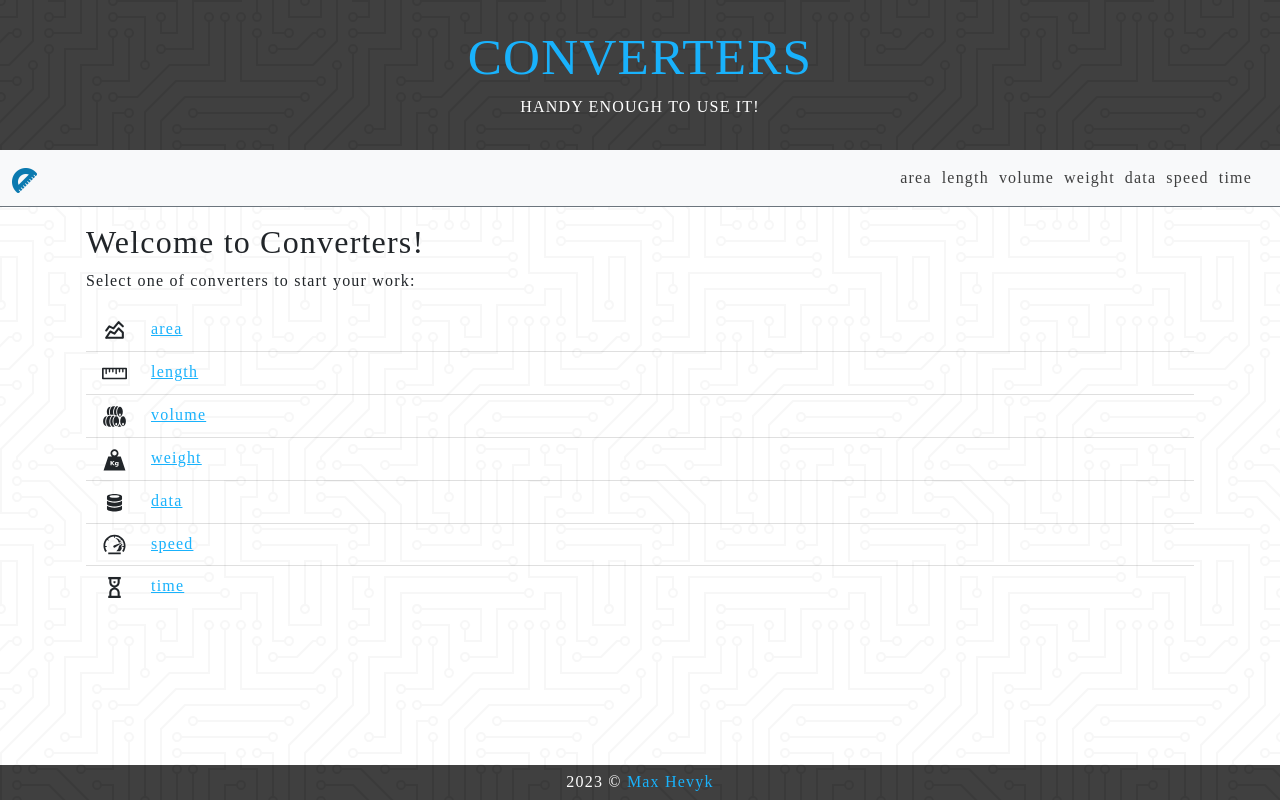
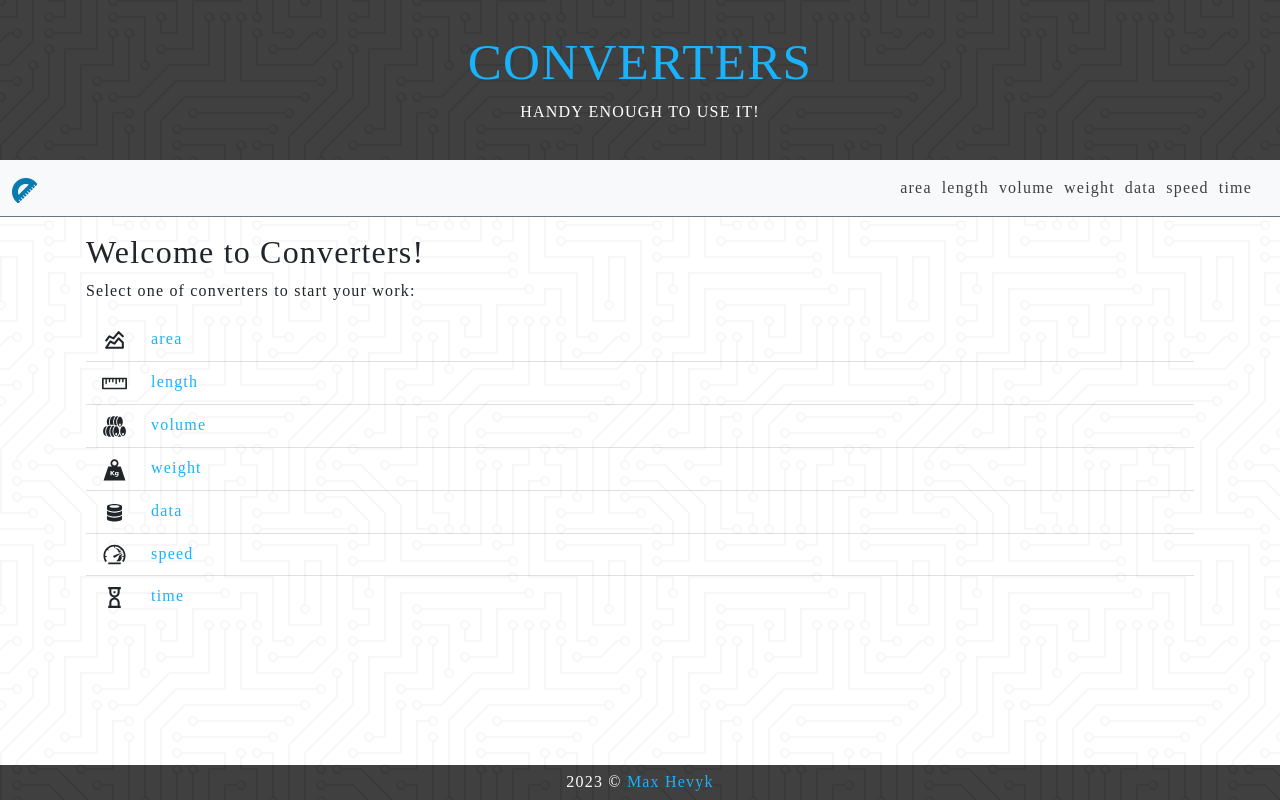
Before and after one commit to mhevyk/react-converters, a React (Create React App) app: page / in a window 1280 px wide. Built offline with nearby package versions, Linux system fonts and the light colour scheme; a web font is replaced by a local one.

Commit message:
Small style fixes

```diff
--- a/src/App.css
+++ b/src/App.css
@@ -1,7 +1,7 @@
 .App {
     display: grid;
-    grid-template-rows: 150px 16fr 35px;
-    height: 100vh;
+    grid-template-rows: 160px 16fr 35px;
+    height: 100dvh;
     letter-spacing: 1.2px;
 }
 
@@ -14,3 +14,7 @@
         transform: rotate(360deg);
     }
 }
+
+a {
+    text-decoration: none;
+}
```
